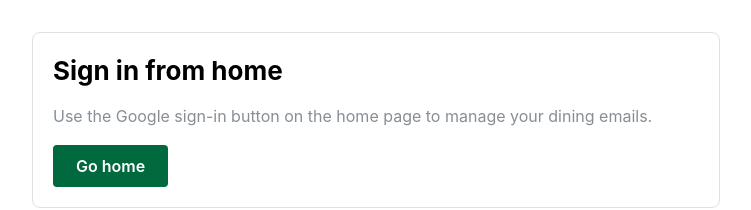
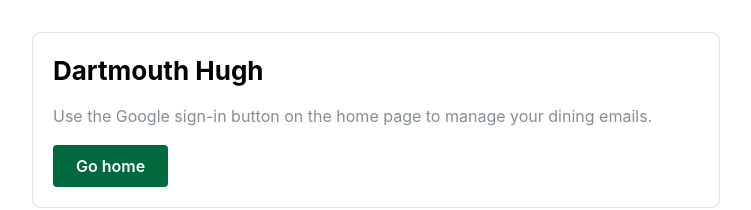
Before and after one commit to tuckerritti/dartmouth-hugh, a Next.js app in the folder frontend/: page /portal in a window 1280 px wide. Shown: the top 210 px of the page, without its empty margins (264-1015 px from the left). Built offline with nearby package versions, Linux system fonts and the light colour scheme; no server answers.

Commit message:
Add Dartmouth Hugh app name

```diff
--- a/frontend/app/layout.tsx
+++ b/frontend/app/layout.tsx
@@ -14,7 +14,7 @@
 import { GOOGLE_CLIENT_ID } from "@/lib/env";
 
 export const metadata: Metadata = {
-	title: "Dartmouth Dining Subscriptions",
+	title: "Dartmouth Hugh",
 	description: "Daily emails of the FoCo / Collis / Hop menu.",
 };
 
--- a/frontend/app/page.tsx
+++ b/frontend/app/page.tsx
@@ -21,7 +21,7 @@
 
 	return (
 		<Stack gap="md">
-			<Title order={1}>Dartmouth Dining Subscriptions</Title>
+			<Title order={1}>Dartmouth Hugh</Title>
 			<Text>
 				Get a daily email with the menu at{" "}
 				<Text span fw={700}>
--- a/frontend/app/portal/page.tsx
+++ b/frontend/app/portal/page.tsx
@@ -21,7 +21,7 @@
 				<Paper withBorder radius="md" p="lg">
 					<Stack gap="md">
 						<Title order={1} size="h2">
-							Sign in from home
+							Dartmouth Hugh
 						</Title>
 						<Text c="dimmed">
 							Use the Google sign-in button on the home page to manage your dining emails.
@@ -39,9 +39,7 @@
 	return (
 		<Stack gap="lg">
 			<Stack gap={4}>
-				<Title order={1} size="h2">
-					Dining emails
-				</Title>
+				<Title order={1}>Dartmouth Hugh</Title>
 				<Text c="dimmed">
 					Manage daily breakfast, lunch, and dinner emails for FoCo, Collis, and the Hop.
 				</Text>
```
